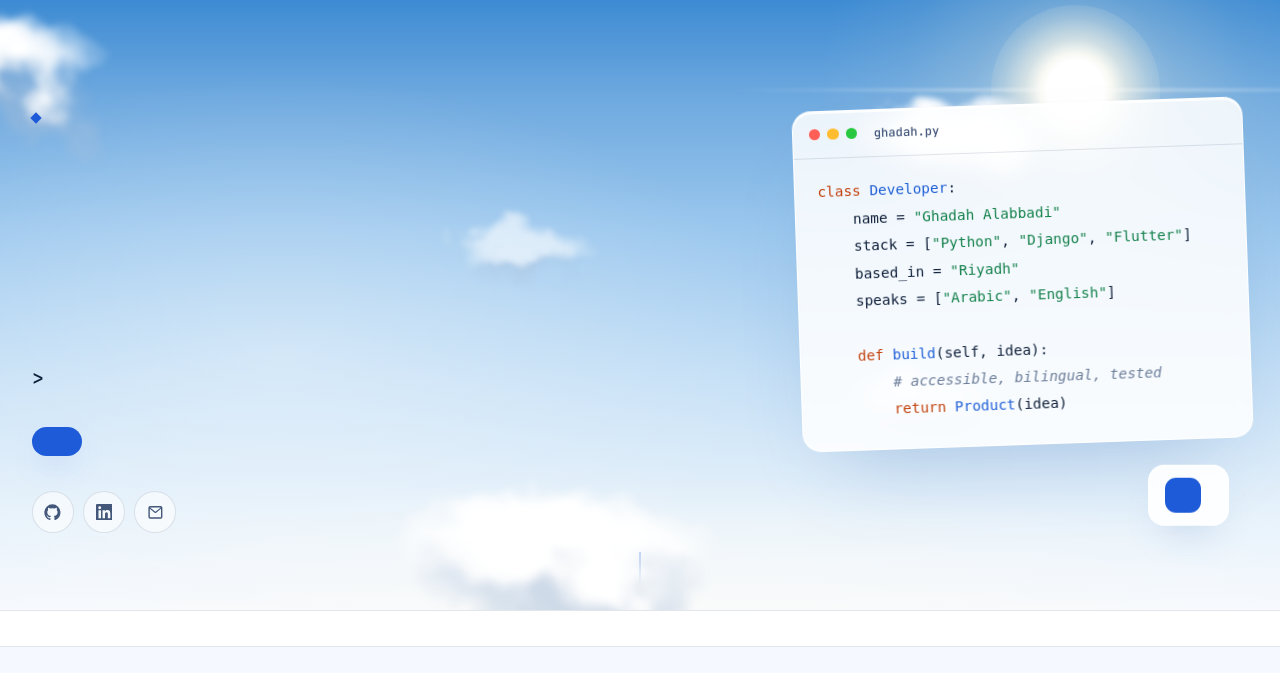
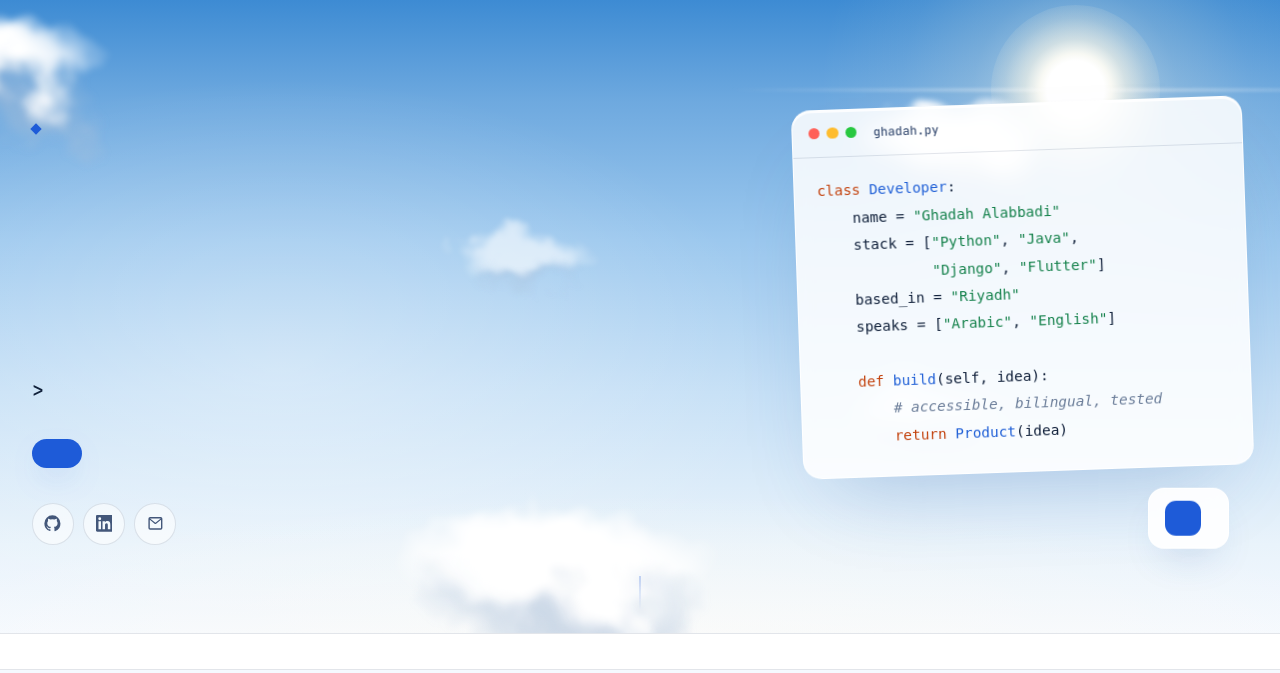
Before and after one commit to GhadahAlabbadi/portfolio, a Django app: template templates/home.html in a window 1280 px wide. Shown: the part 68-741 px from the top of the page. Run offline with Django 5.2, Linux system fonts and the light colour scheme; the template is opened without the code that fills it, so the values that code supplies are empty.

Commit message:
Add Java developer role and Java to the code card stack
Co-Authored-By: Claude Opus 5.5 <noreply@anthropic.com>
Claude-Session: https://claude.ai/code/session_014wdnoFH4oPAMmBW59g2hmS

```diff
--- a/pages/content.py
+++ b/pages/content.py
@@ -60,7 +60,7 @@ CONTENT = {
         "eyebrow": "Software developer, Riyadh",
         "first": "Ghadah",
         "last": "Alabbadi",
-        "roles": ["Python and Django developer", "Flutter developer"],
+        "roles": ["Python and Django developer", "Java developer", "Flutter developer"],
         "intro": (
             "Computer Science graduate (First Class Honours) building bilingual web and "
             "mobile products with Django and Flutter, with a strong interest in FinTech."
--- a/static/css/site.css
+++ b/static/css/site.css
@@ -159,7 +159,7 @@ body.has-pointer .cursor, body.has-pointer .cursor-ring { opacity: 1; }
 .code .ln { display: block; animation: line-in 0.5s ease both; }
 .code .ln:nth-child(1) { animation-delay: 1.3s; } .code .ln:nth-child(2) { animation-delay: 1.45s; } .code .ln:nth-child(3) { animation-delay: 1.6s; }
 .code .ln:nth-child(4) { animation-delay: 1.75s; } .code .ln:nth-child(5) { animation-delay: 1.9s; } .code .ln:nth-child(6) { animation-delay: 2s; }
-.code .ln:nth-child(7) { animation-delay: 2.1s; } .code .ln:nth-child(8) { animation-delay: 2.25s; } .code .ln:nth-child(9) { animation-delay: 2.4s; }
+.code .ln:nth-child(7) { animation-delay: 2.1s; } .code .ln:nth-child(8) { animation-delay: 2.25s; } .code .ln:nth-child(9) { animation-delay: 2.4s; } .code .ln:nth-child(10) { animation-delay: 2.55s; }
 @keyframes line-in { from { opacity: 0; transform: translateX(-10px); } }
 .kw { color: #c792ea; } .fn { color: #82aaff; } .str { color: #c3e88d; } .cm { color: #6f6a8f; font-style: italic; }
 .code-caret { display: inline-block; width: 0.55em; height: 1.1em; margin-left: 2px; vertical-align: -0.2em; background: var(--violet-soft); animation: blink 1s steps(1) infinite; }
--- a/templates/home.html
+++ b/templates/home.html
@@ -39,7 +39,7 @@
       <div class="code-wrap">
         <div class="code-card" aria-hidden="true">
           <div class="code-bar"><i></i><i></i><i></i><span>ghadah.py</span></div>
-<pre class="code"><code><span class="ln"><span class="kw">class</span> <span class="fn">Developer</span>:</span><span class="ln">    name = <span class="str">"Ghadah Alabbadi"</span></span><span class="ln">    stack = [<span class="str">"Python"</span>, <span class="str">"Django"</span>, <span class="str">"Flutter"</span>]</span><span class="ln">    based_in = <span class="str">"Riyadh"</span></span><span class="ln">    speaks = [<span class="str">"Arabic"</span>, <span class="str">"English"</span>]</span><span class="ln"> </span><span class="ln">    <span class="kw">def</span> <span class="fn">build</span>(self, idea):</span><span class="ln">        <span class="cm"># accessible, bilingual, tested</span></span><span class="ln">        <span class="kw">return</span> <span class="fn">Product</span>(idea)<span class="code-caret"></span></span></code></pre>
+<pre class="code"><code><span class="ln"><span class="kw">class</span> <span class="fn">Developer</span>:</span><span class="ln">    name = <span class="str">"Ghadah Alabbadi"</span></span><span class="ln">    stack = [<span class="str">"Python"</span>, <span class="str">"Java"</span>,</span><span class="ln">             <span class="str">"Django"</span>, <span class="str">"Flutter"</span>]</span><span class="ln">    based_in = <span class="str">"Riyadh"</span></span><span class="ln">    speaks = [<span class="str">"Arabic"</span>, <span class="str">"English"</span>]</span><span class="ln"> </span><span class="ln">    <span class="kw">def</span> <span class="fn">build</span>(self, idea):</span><span class="ln">        <span class="cm"># accessible, bilingual, tested</span></span><span class="ln">        <span class="kw">return</span> <span class="fn">Product</span>(idea)<span class="code-caret"></span></span></code></pre>
         </div>
         <div class="badge-float"><span class="badge-icon">{{ c.hero.badge_icon }}</span><div><b>{{ c.hero.badge_title }}</b><small>{{ c.hero.badge_sub }}</small></div></div>
       </div>
```
